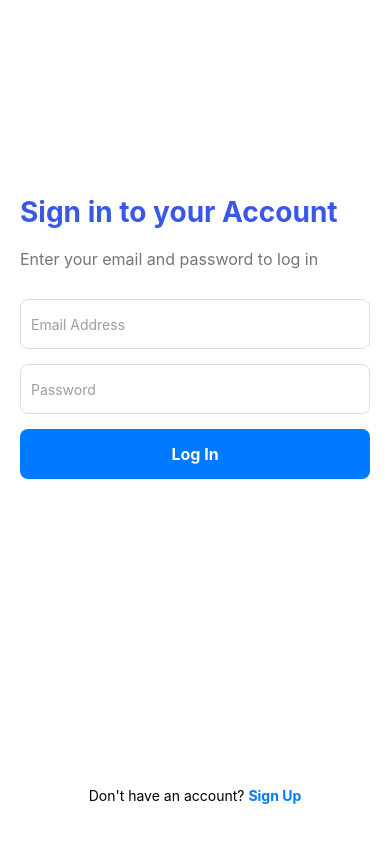
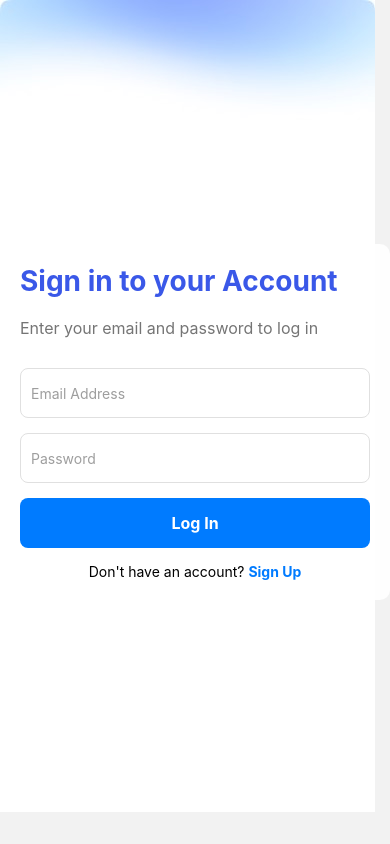
Before and after one commit to GitSolution201/scrapCar, a React Native app: screen /CarListings in a window 390 px wide. Built offline with nearby package versions, Linux system fonts and the light colour scheme.

Commit message:
UI UX working before APK

```diff
--- a/scr/Navigation.js
+++ b/scr/Navigation.js
@@ -9,6 +9,7 @@ import Notifications from './Screens/Notifications/notifications';
 import MapListings from './Screens/MapListings/mapListings';
 import CarListings from './Screens/carListings/carListings';
 import CarDeatils from './Screens/CarDetails/carDeatils';
+import Dashboard from './Screens/Dashboard/dashboard';
 
 const Stack = createStackNavigator();
 const Tab = createBottomTabNavigator();
@@ -27,7 +28,7 @@ const MainTabs = () => (
   <Tab.Navigator screenOptions={{headerShown: false}}>
     <Tab.Screen name="CarListings" component={CarListings} />
     <Tab.Screen name="MapListings" component={MapListings} />
-    <Tab.Screen name="Notifications" component={Notifications} />
+    <Tab.Screen name="Dashboard" component={Dashboard} />
     <Tab.Screen name="Profile" component={Profile} />
   </Tab.Navigator>
 );
--- /dev/null
+++ b/scr/Screens/Dashboard/dashboard.tsx
@@ -0,0 +1,83 @@
+import React from 'react';
+import {View, Text, TouchableOpacity, StyleSheet} from 'react-native';
+import {Ionicons} from '@expo/vector-icons'; // For icons
+
+const Dashboard = ({navigation}: {navigation: any}) => {
+  return (
+    <View style={styles.container}>
+      <Text style={styles.header}>Dashboard</Text>
+
+      {/* Dashboard Items */}
+      <TouchableOpacity style={styles.card}>
+        <Ionicons name="bar-chart" size={24} color="#007BFF" />
+        <View style={styles.cardContent}>
+          <Text style={styles.cardTitle}>Analytics</Text>
+          <Text style={styles.cardSubtitle}>
+            Call History and relevant stats
+          </Text>
+        </View>
+      </TouchableOpacity>
+
+      <TouchableOpacity style={styles.card}>
+        <Ionicons name="chatbubble-ellipses" size={24} color="#007BFF" />
+        <View style={styles.cardContent}>
+          <Text style={styles.cardTitle}>Messages</Text>
+          <Text style={styles.cardSubtitle}>
+            Contact Support or view messages
+          </Text>
+        </View>
+      </TouchableOpacity>
+
+      <TouchableOpacity style={styles.card}>
+        <Ionicons name="notifications" size={24} color="#007BFF" />
+        <View style={styles.cardContent}>
+          <Text style={styles.cardTitle}>User Announcements</Text>
+          <Text style={styles.cardSubtitle}>Latest News from app</Text>
+        </View>
+      </TouchableOpacity>
+    </View>
+  );
+};
+
+const styles = StyleSheet.create({
+  container: {
+    flex: 1,
+    backgroundColor: '#F8FAFC',
+    paddingHorizontal: 20,
+    paddingTop: 50,
+  },
+  header: {
+    fontSize: 28,
+    fontWeight: 'bold',
+    marginBottom: 30,
+    color: '#333',
+  },
+  card: {
+    flexDirection: 'row',
+    alignItems: 'center',
+    backgroundColor: '#FFFFFF',
+    borderRadius: 15,
+    padding: 15,
+    marginBottom: 20,
+    shadowColor: '#000',
+    shadowOpacity: 0.1,
+    shadowOffset: {width: 0, height: 2},
+    shadowRadius: 4,
+    elevation: 3, // Shadow for Android
+  },
+  cardContent: {
+    marginLeft: 15,
+  },
+  cardTitle: {
+    fontSize: 18,
+    fontWeight: 'bold',
+    color: '#333',
+  },
+  cardSubtitle: {
+    fontSize: 14,
+    color: '#666',
+    marginTop: 5,
+  },
+});
+
+export default Dashboard;
--- a/scr/Screens/Login/login.tsx
+++ b/scr/Screens/Login/login.tsx
@@ -5,8 +5,10 @@ import {
   TextInput,
   TouchableOpacity,
   StyleSheet,
+  ImageBackground,
 } from 'react-native';
 import Colors from '../../Helper/Colors';
+
 const Login = ({navigation}: {navigation: any}) => {
   const handleLogin = () => {
     navigation.replace('MainTabs'); // Ensure MainTabs is part of the registered navigation
@@ -17,6 +19,10 @@ const Login = ({navigation}: {navigation: any}) => {
   };
 
   return (
+    <ImageBackground
+      source={require('../../assets/background.jpeg')} // Path to your background image
+      style={styles.background}
+      resizeMode="cover">
       <View style={styles.container}>
         <Text style={styles.title}>Sign in to your Account</Text>
         <Text style={styles.subtitle}>
@@ -47,15 +53,23 @@ const Login = ({navigation}: {navigation: any}) => {
           </Text>
         </TouchableOpacity>
       </View>
+    </ImageBackground>
   );
 };
 
 const styles = StyleSheet.create({
+  background: {
+    flex: 1,
+    justifyContent: 'center',
+    alignItems: 'center',
+  },
   container: {
-    flex: 1,
+    width: '100%',
     padding: 20,
-    paddingTop: '50%',
-    backgroundColor: '#FFF',
+    backgroundColor: 'rgba(255, 255, 255, 0.9)', // Slight transparency over background
+    borderRadius: 10,
+    marginHorizontal: 20,
+    elevation: 5,
   },
   title: {
     fontSize: 28,
@@ -75,6 +89,7 @@ const styles = StyleSheet.create({
     borderRadius: 8,
     padding: 10,
     marginBottom: 15,
+    backgroundColor: '#FFF',
   },
   button: {
     backgroundColor: '#007BFF',
@@ -82,15 +97,19 @@ const styles = StyleSheet.create({
     borderRadius: 8,
     alignItems: 'center',
   },
-  buttonText: {color: '#FFF', fontSize: 16, fontWeight: 'bold'},
+  buttonText: {
+    color: '#FFF',
+    fontSize: 16,
+    fontWeight: 'bold',
+  },
   link: {
-    position: 'absolute',
-    bottom: 40,
-    left: 0,
-    right: 0,
+    marginTop: 15,
     alignItems: 'center',
   },
-  linkText: {color: '#007BFF', fontWeight: 'bold'},
+  linkText: {
+    color: '#007BFF',
+    fontWeight: 'bold',
+  },
 });
 
 export default Login;
--- a/scr/Screens/Notifications/notifications.tsx
+++ b/scr/Screens/Notifications/notifications.tsx
@@ -70,6 +70,7 @@ const styles = StyleSheet.create({
   container: {
     flex: 1,
     padding: 20,
+    marginTop: 50,
     backgroundColor: '#F5F5F5',
   },
   header: {
--- a/scr/Screens/Profile/profile.tsx
+++ b/scr/Screens/Profile/profile.tsx
@@ -8,12 +8,14 @@ import {
   StyleSheet,
 } from 'react-native';
 
-const Profile = () => {
+const Profile = ({navigation}: {navigation: any}) => {
   return (
     <View style={styles.container}>
       {/* Header */}
       <View style={styles.headerTitleStyle}>
-        <TouchableOpacity style={styles.backButton}>
+        <TouchableOpacity
+          onPress={() => navigation.goBack()}
+          style={styles.backButton}>
           <Text style={styles.backText}>←</Text>
         </TouchableOpacity>
 
@@ -91,6 +93,7 @@ const styles = StyleSheet.create({
   headerTitleStyle: {
     flexDirection: 'row',
     marginBottom: 20,
+    marginTop: 50,
   },
 
   header: {
--- a/scr/Screens/Register/register.tsx
+++ b/scr/Screens/Register/register.tsx
@@ -5,11 +5,16 @@ import {
   TextInput,
   TouchableOpacity,
   StyleSheet,
+  ImageBackground,
 } from 'react-native';
 import Colors from '../../Helper/Colors';
 
 const Register = ({navigation}: {navigation: any}) => {
   return (
+    <ImageBackground
+      source={require('../../assets/background.jpeg')} // Replace with your actual background image path
+      style={styles.background}
+      resizeMode="cover">
       <View style={styles.container}>
         <Text style={styles.title}>Register</Text>
         <Text style={styles.subtitle}>Create an account to continue!</Text>
@@ -58,15 +63,23 @@ const Register = ({navigation}: {navigation: any}) => {
           </Text>
         </TouchableOpacity>
       </View>
+    </ImageBackground>
   );
 };
 
 const styles = StyleSheet.create({
+  background: {
+    flex: 1,
+    justifyContent: 'center',
+    alignItems: 'center',
+  },
   container: {
-    flex: 1,
+    width: '100%',
     padding: 20,
-    backgroundColor: '#F5F5F5',
-    justifyContent: 'center',
+    backgroundColor: 'rgba(255, 255, 255, 0.9)', // Slight transparency over background
+    borderRadius: 10,
+    marginHorizontal: 20,
+    elevation: 5,
   },
   title: {
     fontSize: 28,
@@ -105,10 +118,6 @@ const styles = StyleSheet.create({
   link: {
     marginTop: 20,
     alignItems: 'center',
-    position: 'absolute',
-    bottom: 40,
-    left: 0,
-    right: 0,
   },
   linkText: {
     color: '#007BFF',
--- a/scr/Screens/carListings/carListings.tsx
+++ b/scr/Screens/carListings/carListings.tsx
@@ -67,18 +67,15 @@ const listingsData = [
     image: require('../../assets/car2.png'),
   },
 ];
-
 const Listings = ({navigation}: {navigation: any}) => {
   const [activeFilter, setActiveFilter] = useState('Scrap'); // State for active button
+  const [activeSort, setActiveSort] = useState(false); // State for sorting
 
   const renderItem = ({item}) => (
     <TouchableOpacity
       onPress={() => navigation.navigate('CarDeatils')}
       style={styles.listingCard}>
-      {/* Car Image Positioned */}
       <Image source={item.image} style={styles.carImage} />
-
-      {/* Card Details */}
       <View style={styles.detailsContainer}>
         <Text style={styles.carTitle}>{item.title}</Text>
         <Text style={styles.details}>
@@ -89,8 +86,6 @@ const Listings = ({navigation}: {navigation: any}) => {
         </Text>
         <Text style={styles.details}>Engine Size: {item.engineSize}</Text>
         <Text style={styles.details}>Transmission: {item.transmission}</Text>
-
-        {/* Footer */}
         <View style={styles.footer}>
           <Text style={styles.footerText}>{item.distance}</Text>
           <Text style={styles.footerText}>{item.views} Views</Text>
@@ -104,6 +99,7 @@ const Listings = ({navigation}: {navigation: any}) => {
       {/* Header */}
       <View style={styles.header}>
         <Text style={styles.headerTitle}>Listings</Text>
+        <Text>Subscribe to Contact Customers</Text>
       </View>
 
       {/* Filters */}
@@ -130,7 +126,22 @@ const Listings = ({navigation}: {navigation: any}) => {
 
       {/* Sorting */}
       <View style={styles.sortContainer}>
-        <Text style={styles.sortText}>Filter: Newest to oldest</Text>
+        <TouchableOpacity
+          style={[
+            {flexDirection: 'row'},
+            styles.sortButton,
+
+            activeSort === true && styles.sortButtonActive,
+          ]}
+          onPress={() => setActiveSort(!activeSort)}>
+          <Text
+            style={[
+              styles.sortText,
+              activeSort === false && styles.sortTextActive,
+            ]}>
+            Newest to oldest
+          </Text>
+        </TouchableOpacity>
       </View>
 
       {/* Listings */}
@@ -153,10 +164,13 @@ const styles = StyleSheet.create({
   },
   header: {
     marginBottom: 20,
+    flexDirection: 'row',
+    justifyContent: 'space-between',
     marginTop: 40,
+    alignItems: 'center',
   },
   headerTitle: {
-    fontSize: 28, // Increased font size
+    fontSize: 26,
     fontWeight: 'bold',
     color: '#333',
   },
@@ -174,28 +188,33 @@ const styles = StyleSheet.create({
     alignItems: 'center',
   },
   filterButtonActive: {
-    flex: 1,
-    marginHorizontal: 5,
-    paddingVertical: 10,
     backgroundColor: '#007BFF',
-    borderRadius: 8,
-    alignItems: 'center',
   },
   filterText: {
     color: '#555',
-    fontSize: 16, // Increased font size
+    fontSize: 16,
   },
   filterTextActive: {
     color: '#FFF',
-    fontSize: 16, // Increased font size
   },
   sortContainer: {
     marginBottom: 20,
+    alignItems: 'flex-start',
+  },
+  sortButton: {
+    paddingHorizontal: 15,
+    backgroundColor: '#E0E0E0',
+    borderRadius: 8,
+    padding: 4,
+  },
+
+  sortButtonActive: {
+    backgroundColor: '#007BFF',
   },
   sortText: {
     fontSize: 14,
-    color: '#555',
   },
+  sortTextActive: {},
   list: {
     paddingBottom: 20,
     marginTop: 20,
@@ -204,37 +223,35 @@ const styles = StyleSheet.create({
     backgroundColor: '#FFF',
     borderRadius: 15,
     marginTop: 20,
-    marginBottom: 30, // Increased space between cards
-    paddingTop: 30, // Extra padding at the top for the image
+    marginBottom: 30,
+    paddingTop: 30,
     paddingHorizontal: 15,
     paddingBottom: 15,
-    overflow: 'visible', // Allow content to go outside the card
     shadowColor: '#000',
     shadowOpacity: 0.1,
     shadowRadius: 4,
     shadowOffset: {width: 0, height: 2},
-    elevation: 3, // Android shadow
-    position: 'relative',
+    elevation: 3,
   },
   carImage: {
-    position: 'absolute', // Position image outside card
-    top: -80, // Move image upwards (adjust as needed)
-    right: -50, // Slightly align to the right
-    width: '90%', // Increased width
-    height: '90%', // Increased height
-    resizeMode: 'contain', // Ensure the aspect ratio is maintained
+    position: 'absolute',
+    top: -80,
+    right: -50,
+    width: '90%',
+    height: '90%',
+    resizeMode: 'contain',
   },
   detailsContainer: {
     padding: 10,
   },
   carTitle: {
-    fontSize: 18, // Increased font size
+    fontSize: 18,
     fontWeight: 'bold',
     marginBottom: 10,
     color: Colors.primary,
   },
   details: {
-    fontSize: 14, // Increased font size
+    fontSize: 14,
     color: '#555',
     marginBottom: 5,
   },
```
Also changed, not shown: scr/Screens/MapListings/mapListings.tsx (+4 -6 lines), scr/assets/background.jpeg (added). Lines whose indentation alone changed are shown as unchanged.
